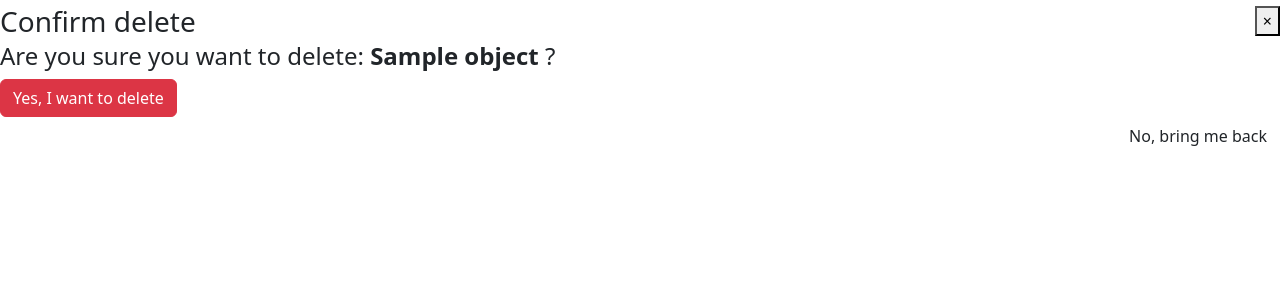
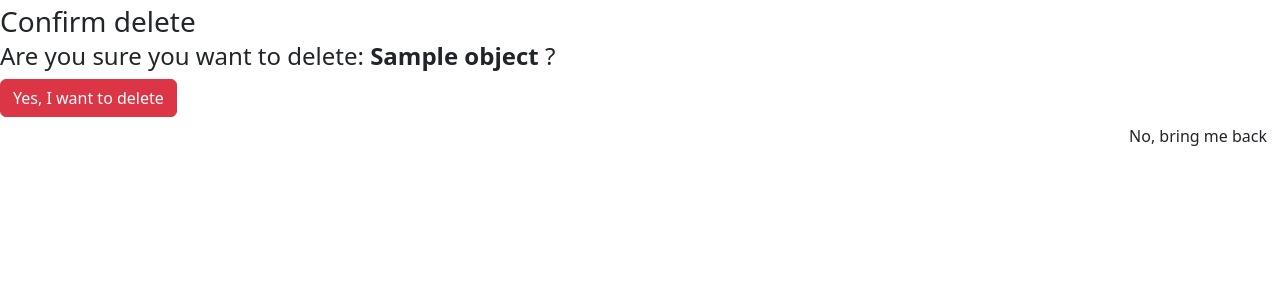
Before and after one commit to acdh-oeaw/apis-bibsonomy, a Django app: template apis_bibsonomy/templates/apis_bibsonomy/reference_confirm_delete.html in a window 1280 px wide. Shown: the top 300 px of the page. Run offline with Django 3.2, Linux system fonts and the light colour scheme; the template is opened without the code that fills it: most values are stand-ins (such as "Sample title", 1, 10 or a date in 2020).

Commit message:
fix(templates): drop use of entity reference

```diff
--- a/apis_bibsonomy/templates/apis_bibsonomy/reference_confirm_delete.html
+++ b/apis_bibsonomy/templates/apis_bibsonomy/reference_confirm_delete.html
@@ -4,7 +4,6 @@
         <div class="modal-content">
             <div class="modal-header">
                 <h3 class="modal-title">Confirm delete</h3>
-                <button type="button" class="close" data-dismiss="modal">&times;</button>
             </div>
             <div class="modal-body">
                 <form action="" method="post">
```
